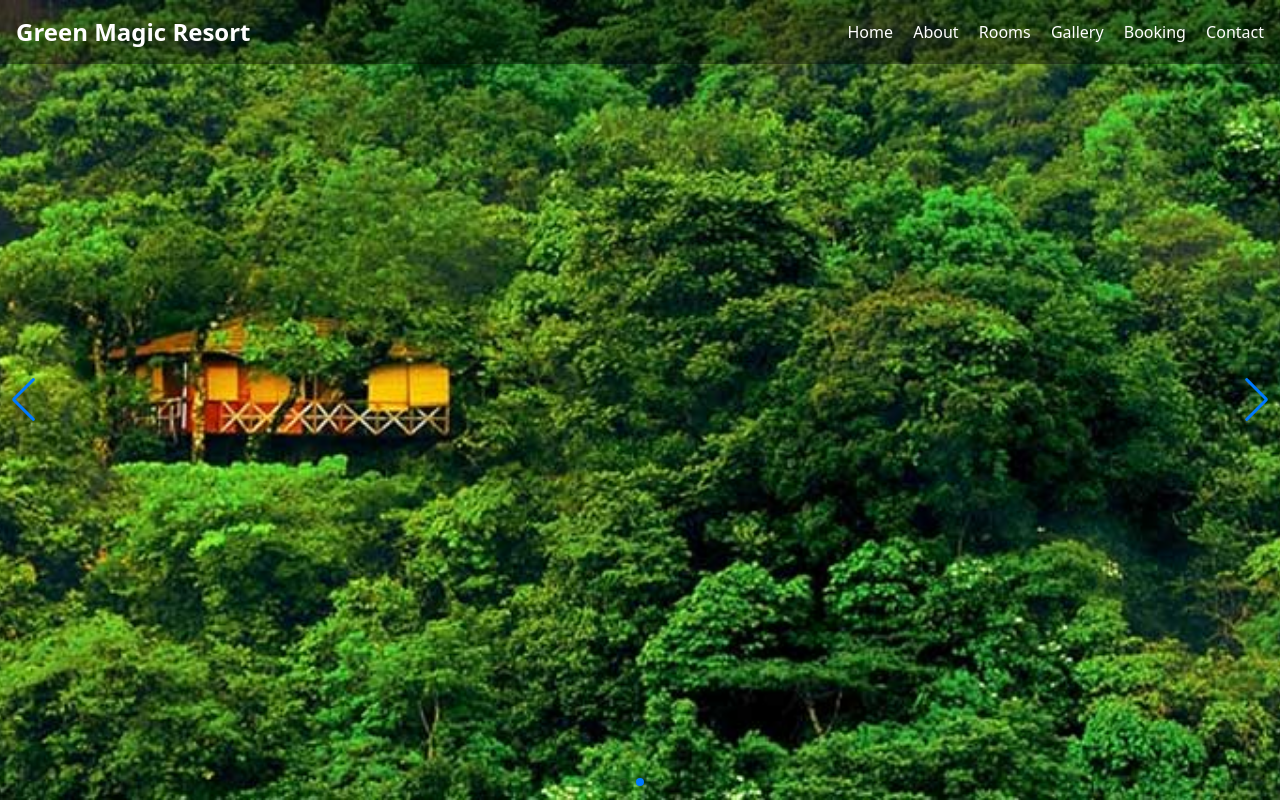
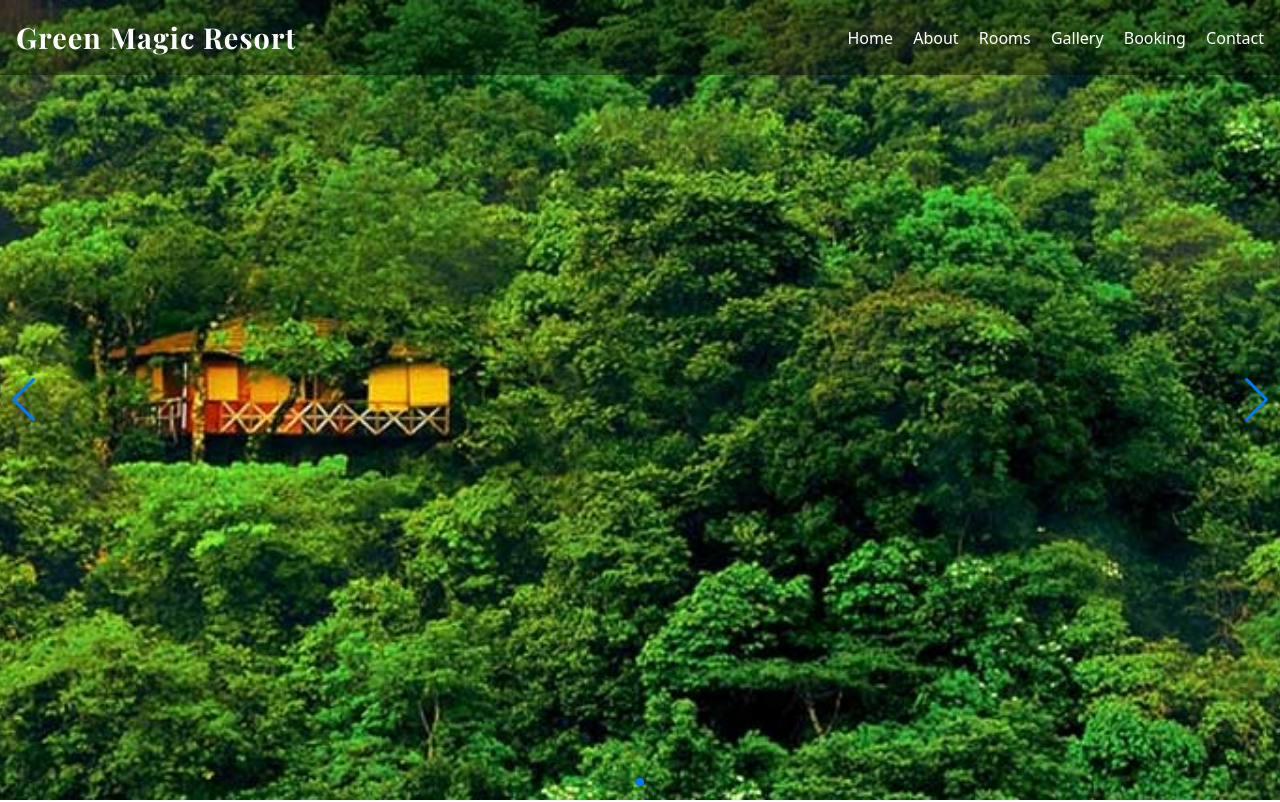
Before and after one commit to greenmagicresort25/green-magic-resort, a plain HTML site: page index.html in a window 1280 px wide. Shown: the top 802 px of the page. Drawn offline with nearby package versions, Linux system fonts and the light colour scheme.

Commit message:
Update index.html

```diff
--- a/index.html
+++ b/index.html
@@ -7,6 +7,7 @@
   <title>Green Magic Resort | Wayanad</title>
   <link href="https://cdn.jsdelivr.net/npm/tailwindcss@2.2.19/dist/tailwind.min.css" rel="stylesheet">
   <link rel="stylesheet" href="https://cdn.jsdelivr.net/npm/swiper@10/swiper-bundle.min.css"/>
+  <link href="https://fonts.googleapis.com/css2?family=Playfair+Display:wght@700&display=swap" rel="stylesheet">
   <style>
     .swiper-container {
       width: 100%;
@@ -25,6 +26,12 @@
       color: white;
       z-index: 20;
     }
+    .resort-heading {
+      font-family: 'Playfair Display', serif;
+      font-size: 1.8rem;
+      font-weight: 700;
+      letter-spacing: 1px;
+    }
   </style>
 </head>
 <body class="font-sans antialiased text-gray-800">
@@ -32,7 +39,7 @@
   <!-- Header on top of carousel -->
   <div class="overlay-header py-4">
     <div class="container mx-auto flex justify-between items-center px-4">
-      <h1 class="text-2xl font-bold">Green Magic Resort</h1>
+      <h1 class="resort-heading">Green Magic Resort</h1>
       <nav class="space-x-4 text-sm md:text-base">
         <a href="index.html" class="hover:underline">Home</a>
         <a href="about.html" class="hover:underline">About</a>
```
